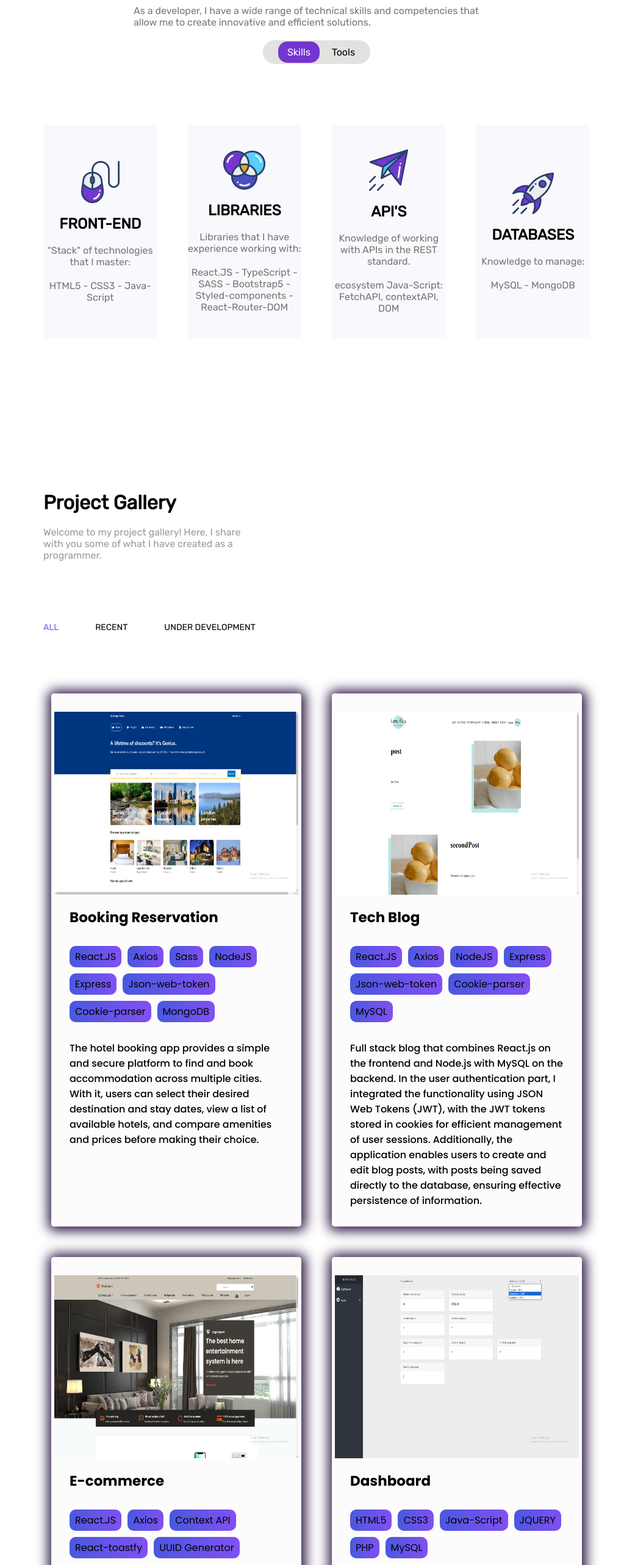
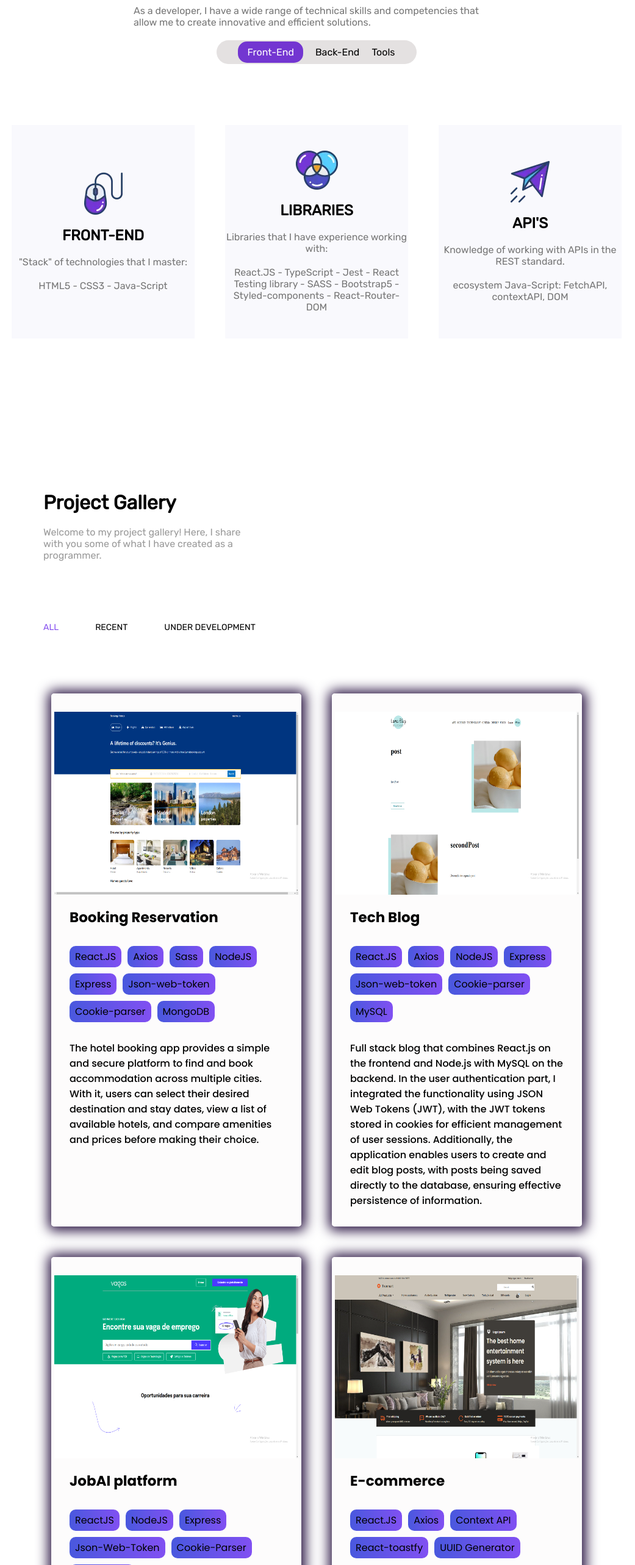
Before and after one commit to Mth-dev022/Portifolio, a React (Vite) app: page / in a window 1280 px wide. Shown: the part 2202-4768 px from the top of the page at 61% size, without its empty margins (121-1162 px from the left). Built offline with nearby package versions, Linux system fonts and the light colour scheme.

Commit message:
Mudanças no footer

```diff
--- a/src/components/Footer/Styles.jsx
+++ b/src/components/Footer/Styles.jsx
@@ -66,6 +66,7 @@ export const Container = styled.footer`
             outline:none;
             margin-left: 15px;
             width: 80%;
+            background-color: transparent;
         }
         .content {
             padding-top: 30px;
@@ -84,7 +85,17 @@ export const Container = styled.footer`
             background-color: black;
             font-weight: 600;
             cursor: pointer;
+
+            &:hover {
+                background-color: #151515f0;
+            }
         }
+        .error-message {
+        color: red;
+        text-align: center;
+        margin-top: 10px;
+        font-weight: 600;
+    }
 `
 export const Footer = styled.footer`
    width: 100%;
--- a/src/components/Projects/Components/TodosComponent.jsx
+++ b/src/components/Projects/Components/TodosComponent.jsx
@@ -10,11 +10,11 @@ import Job from '../../../assets/Gallery-images/jobAI.png'
 
 import { HiPlus } from "react-icons/hi2";
 
-import {useTranslation} from 'react-i18next'
+import { useTranslation } from 'react-i18next'
 
 const TodosComponent = () => {
 
-  const {t} = useTranslation()
+  const { t } = useTranslation()
 
   const [hoveredItems, setHoveredItems] = useState(Array(8).fill(false));
 
@@ -96,6 +96,35 @@ const TodosComponent = () => {
 
       <div
         className='card'
+        onMouseEnter={() => handleMouseEnter(2)}
+        onMouseLeave={() => handleMouseLeave(2)}
+      >
+        <div className='img'>
+          <img src={Job} width={400} height={300} alt="Ecommerce" />
+          {hoveredItems[2] && (
+            <a href='https://job-ai-yf7m.vercel.app/'>
+              <div className="overlay">
+                <HiPlus className="icon" />
+              </div>
+            </a>
+          )}
+        </div>
+        <h1 className='title'>{t("JobAI platform")}</h1>
+        <div className='stack-container'>
+          <span className='stack'>ReactJS</span>
+          <span className='stack'>NodeJS</span>
+          <span className='stack'>Express</span>
+          <span className='stack'>Json-Web-Token</span>
+          <span className='stack'>Cookie-Parser</span>
+          <span className='stack'>PostgreSQL</span>
+        </div>
+        <div className='description-area'>
+          <p className='description'>{t("JobAI is an efficient job search platform. Users can create an account, log in and search for jobs by position and location. We offer an integrated resume generator. We are constantly improving to provide the best experience for our users.")}</p>
+        </div>
+      </div>
+
+      <div
+        className='card'
         onMouseEnter={() => handleMouseEnter(0)}
         onMouseLeave={() => handleMouseLeave(0)}
       >
@@ -130,7 +159,7 @@ const TodosComponent = () => {
         <div className='img'>
           <img src={Dashboard} width={400} height={300} alt="Ecommerce" />
           {hoveredItems[1] && (
-            <a href='https://github.com/Mth-dev022/Dashboard'>
+            <a href="https://github.com/Mth-dev022/Booking_Reservation">
               <div className="overlay">
                 <HiPlus className="icon" />
               </div>
@@ -139,15 +168,16 @@ const TodosComponent = () => {
         </div>
         <h1 className='title'>Dashboard</h1>
         <div className='stack-container'>
-          <span className='stack'>HTML5</span>
-          <span className='stack'>CSS3</span>
-          <span className='stack'>Java-Script</span>
-          <span className='stack'>JQUERY</span>
-          <span className='stack'>PHP</span>
-          <span className='stack'>MySQL</span>
+          <span className='stack'>ReactJS</span>
+          <span className='stack'>NodeJS</span>
+          <span className='stack'>Axios</span>
+          <span className='stack'>@mui/icons-material</span>
+          <span className='stack'>@mui/x-data-grid</span>
+          <span className='stack'>Recharts</span>
+          <span className='stack'>React-circular-progressbar</span>
         </div>
         <div className='description-area'>
-          <p className='description'>{t("Control panel to access the number of sales, and total sales for a certain period of time. The input fields contain the month and year to assist in retrieving data from the database. When these fields are selected, an asynchronous request is made using the AJAX methodology to the server using the JQUERY library. And through PHP, the connection is made to the database, which provides the necessary information to populate the input fields.")}</p>
+          <p className='description'>{t("The hotel booking app admin panel gives you full control over the system. Administrators can manage users, add and edit hotel and room information, and track reservations made by users. This tool simplifies and speeds up application management, ensuring efficient and personalized operation.")}</p>
         </div>
       </div>
 
@@ -177,35 +207,6 @@ const TodosComponent = () => {
         </div>
       </div>
 
-      <div
-        className='card'
-        onMouseEnter={() => handleMouseEnter(2)}
-        onMouseLeave={() => handleMouseLeave(2)}
-      >
-        <div className='img'>
-          <img src={Job} width={400} height={300} alt="Ecommerce" />
-          {hoveredItems[2] && (
-            <a href='https://job-ai-yf7m.vercel.app/'>
-              <div className="overlay">
-                <HiPlus className="icon" />
-              </div>
-            </a>
-          )}
-        </div>
-        <h1 className='title'>{t("JobAI platform")}</h1>
-        <div className='stack-container'>
-          <span className='stack'>ReactJS</span>
-          <span className='stack'>NodeJS</span>
-          <span className='stack'>Express</span>
-          <span className='stack'>Json-Web-Token</span>
-          <span className='stack'>Cookie-Parser</span>
-          <span className='stack'>PostgreSQL</span>
-        </div>
-        <div className='description-area'>
-          <p className='description'>{t("JobAI is an efficient job search platform. Users can create an account, log in and search for jobs by position and location. We offer an integrated resume generator. We are constantly improving to provide the best experience for our users.")}</p>
-        </div>
-      </div>
-
     </C.Gallery>
   )
 }
--- /dev/null
+++ b/src/components/Skils/Components/BackEnd.jsx
@@ -0,0 +1,57 @@
+import React from 'react'
+
+import * as C from './Styles'
+
+import Icon01 from './../../../assets/Skils-images/icon01.webp'
+import Icon02 from './../../../assets/Skils-images/icon02.webp'
+import Icon03 from './../../../assets/Skils-images/icon03.webp'
+import Icon04 from './../../../assets/Skils-images/icon04.webp'
+
+import { useTranslation } from 'react-i18next';
+
+const Habilidades = () => {
+
+    const {t} = useTranslation()
+
+    return (
+        <C.Container>
+            <div className='card-container'>
+
+                <div className='cards'>
+                    <img src={Icon01} />
+                    <h2>Back-End</h2>
+                    <p className='card-text'>
+                        "Stack" {t("of technologies that I master")}:</p>
+                    <p className='card-text'>
+                    NodeJS
+                    - Docker
+                    </p>
+                </div>
+
+                <div className='cards'>
+                    <img src={Icon02} />
+                    <h2>{t("LIBRARIES")}</h2>
+                    <p className='card-text'>
+                       {t("Libraries that I have experience working with:")} </p>
+                    <p className='card-text'>
+                        Express
+                        - Json-Web-Token
+                        - Cookie-Parser
+                        - BcryptJS
+                    </p>
+                </div>
+                <div className='cards'>
+                    <img src={Icon04} />
+                    <h2>{t("DATABASES")}</h2>
+                    <p className='card-text'>
+                        {t("Knowledge to manage:")} </p>
+                    <p className='card-text'>
+                          MySQL
+                        - MongoDB </p>
+                </div>
+            </div>
+        </C.Container>
+    )
+}
+
+export default Habilidades
--- a/src/components/Skils/Components/Habilidades.jsx
+++ b/src/components/Skils/Components/Habilidades.jsx
@@ -26,6 +26,7 @@ const Habilidades = () => {
                         HTML5
                         - CSS3
                         - Java-Script
+
                     </p>
                 </div>
 
@@ -37,6 +38,8 @@ const Habilidades = () => {
                     <p className='card-text'>
                         React.JS
                         - TypeScript
+                        - Jest
+                        - React Testing library
                         - SASS
                         - Bootstrap5
                         - Styled-components
@@ -53,16 +56,6 @@ const Habilidades = () => {
                     <p className='card-text'>{t("ecosystem")} Java-Script: FetchAPI, contextAPI, DOM</p>
                 </div>
 
-                <div className='cards'>
-                    <img src={Icon04} />
-                    <h2>{t("DATABASES")}</h2>
-                    <p className='card-text'>
-                        {t("Knowledge to manage:")} </p>
-                    <p className='card-text'>
-                        MySQL
-                        - MongoDB </p>
-                </div>
-
             </div>
         </C.Container>
     )
--- a/src/components/Skils/Skils.jsx
+++ b/src/components/Skils/Skils.jsx
@@ -1,18 +1,22 @@
 import * as C from './Styles';
 import Habilidades from './Components/Habilidades';
 import Ferraments from './Components/Ferraments';
+import BackEnd from './Components/BackEnd';
 import { useState } from 'react';
-
 import { useTranslation } from 'react-i18next';
 
 const Skils = () => {
-    const [selected, setSelected] = useState('habilidades');
+    const [selected, setSelected] = useState('front-end');
+    const [fade, setFade] = useState(false); // Estado para controlar a animação
+    const { t } = useTranslation();
 
     const handleCLick = (item) => {
-        setSelected(item);
+        setFade(true); // Ativa a animação de fade-out
+        setTimeout(() => {
+            setSelected(item);
+            setFade(false); // Desativa a animação de fade-out e ativa a de fade-in
+        }, 500); // Tempo igual à duração da animação de fade-out
     };
-
-    const {t} = useTranslation()
 
     return (
         <C.Container id="habilidades">
@@ -22,16 +26,23 @@ const Skils = () => {
                     {t("As a developer, I have a wide range of technical skills and competencies that allow me to create innovative and efficient solutions.")}
                 </p>
                 <div className="capsule">
-                    <span onClick={() => handleCLick('habilidades')} className={selected === 'habilidades' ? 'selectedT t01' : 't01'}>
-                        {t("Skills")}
+                    <span onClick={() => handleCLick('front-end')} className={selected === 'front-end' ? 'selectedT t01' : 't01'}>
+                        {t("Front-End")}
                     </span>
-                    <span onClick={() => handleCLick('ferraments')} className={selected === 'ferraments' ? 'selectedT t02' : 't02'}>
+                    <span onClick={() => handleCLick('back-end')} className={selected === 'back-end' ? 'selectedT t02' : 't02'}>
+                        {t("Back-End")}
+                    </span>
+                    <span onClick={() => handleCLick('tools')} className={selected === 'tools' ? 'selectedT t03' : 't03'}>
                         {t("Tools")}
                     </span>
-                    {selected === 'habilidades' ? <div className="selectedCapsule t01"></div> : <div className="selectedCapsule t02"></div>}
+                    <div className={`selectedCapsule ${selected === 'front-end' ? 't01' : selected === 'back-end' ? 't02' : 't03'}`}></div>
                 </div>
             </div>
-            {selected === 'habilidades' ? <Habilidades /> : <Ferraments />}
+            <div className="fade-container">
+                {selected === 'front-end' && <div className={`fade-card ${fade ? 'fade-out' : 'fade-in'}`}><Habilidades /></div>}
+                {selected === 'back-end' && <div className={`fade-card ${fade ? 'fade-out' : 'fade-in'}`}><BackEnd /></div>}
+                {selected === 'tools' && <div className={`fade-card ${fade ? 'fade-out' : 'fade-in'}`}><Ferraments /></div>}
+            </div>
         </C.Container>
     );
 };
--- a/src/components/Skils/Styles.jsx
+++ b/src/components/Skils/Styles.jsx
@@ -1,4 +1,22 @@
-import styled from 'styled-components';
+import styled, { keyframes } from 'styled-components';
+
+const fadeIn = keyframes`
+  from {
+    opacity: 0;
+  }
+  to {
+    opacity: 1;
+  }
+`;
+
+const fadeOut = keyframes`
+  from {
+    opacity: 1;
+  }
+  to {
+    opacity: 0;
+  }
+`;
 
 export const Container = styled.div`
     width: 70%;
@@ -23,7 +41,7 @@ export const Container = styled.div`
     .capsule {
         background-color: #e4e1e1;
         border-radius: 20px;
-        padding: 10px 25px;
+        padding: 10px 35px;
     }
     .capsule span {
         z-index: 1;
@@ -38,10 +56,33 @@ export const Container = styled.div`
     .t02 {
         margin-left: 20px;
     }
+    .t03 {
+        margin-left: 20px;
+    }
     .x {
         width: 50px;
         height: 50px;
         background-color: purple;
+    }
 
+    /* Animações */
+    .fade-in {
+        animation: ${fadeIn} 0.5s ease-in-out;
+    }
+
+    .fade-out {
+        animation: ${fadeOut} 0.5s ease-in-out;
+    }
+
+    /* Aplicando animações aos cards */
+    .fade-container {
+        display: flex;
+        justify-content:center;
+        gap: 20px;
+        flex-wrap: wrap;
+    }
+
+    .fade-container .fade-card {
+        animation: ${fadeIn} 0.5s ease-in-out;
     }
 `;
--- a/src/i18n/translations/pt.json
+++ b/src/i18n/translations/pt.json
@@ -45,7 +45,7 @@
 
         "Tronmart E-Commerce is an online shopping platform built with the React.js framework. Focused on practicality, it offers users a simple and direct shopping experience. They can browse different products and add them to their cart with ease, making the purchasing process intuitive and efficient.": "O Tronmart E-Commerce é uma plataforma de compras online construída com o framework React.js. Focado na praticidade, oferece aos usuários uma experiência de compra simples e direta. Eles podem navegar por diversos produtos e adicioná-los ao carrinho com facilidade, tornando o processo de compra intuitivo e eficiente.",
 
-        "Control panel to access the number of sales, and total sales for a certain period of time. The input fields contain the month and year to assist in retrieving data from the database. When these fields are selected, an asynchronous request is made using the AJAX methodology to the server using the JQUERY library. And through PHP, the connection is made to the database, which provides the necessary information to populate the input fields.": "Painel de controle para acesso ao número de vendas, e o total de vendas de um determinado período de tempo. Os campos input contém o mês e o ano para auxiliar na recuperação dos dados do banco de dados . Quando esses campos forem selecionados, através da biblioteca JQUERY é feita uma requisição assíncrona através da metodologia AJAX para o servidor. E através do PHP é feita a conexão com o banco de dados, que fornece as informações necessárias para popular os campos do input.",
+        "The hotel booking app admin panel gives you full control over the system. Administrators can manage users, add and edit hotel and room information, and track reservations made by users. This tool simplifies and speeds up application management, ensuring efficient and personalized operation.": "O painel de administração do aplicativo de reservas de hotel oferece controle total sobre o sistema. Os administradores podem gerenciar usuários, adicionar e editar informações de hotéis e quartos, além de acompanhar as reservas feitas pelos usuários. Essa ferramenta simplifica e agiliza a gestão do aplicativo, garantindo uma operação eficiente e personalizada.",
 
         "A quick and fun mini game to run in browsers. You will have to survive for 15 seconds eliminating all the flies that appear on the screen. Contains 3 difficulty levels.": "Um mini game rápido e divertido para rodar em browsers. Você tera que sobreviver por 15 segundos eliminando todas as moscas que aparecerem na tela. Contém 3 níveis de dificuldade.",
 
```
Also changed, not shown: src/components/Footer/Footer.jsx (+51 -25 lines), src/assets/Gallery-images/dashboard.png, 1 other file (tests, documents, lock files or other folders).
